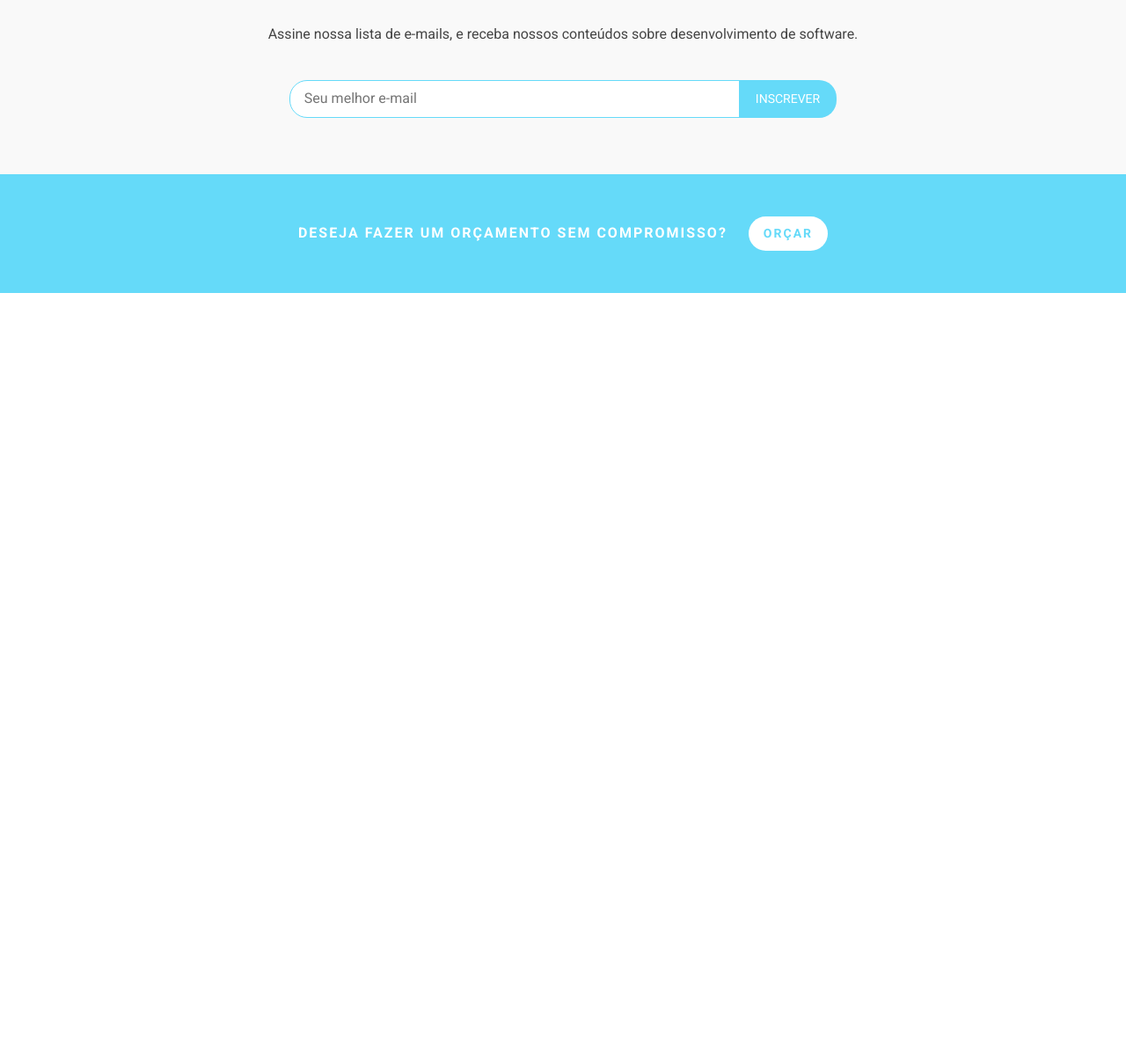
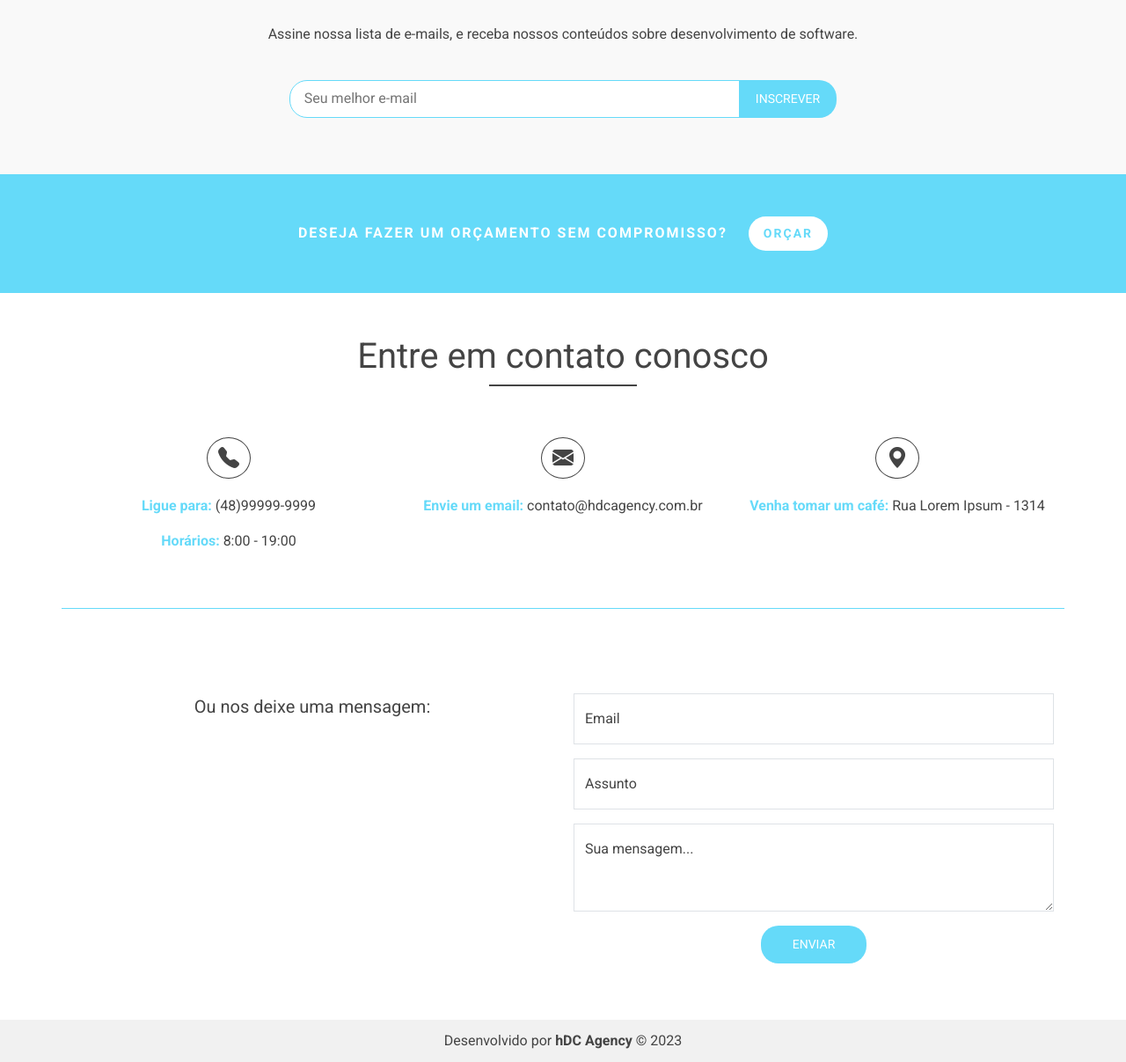
Before and after one commit to julucca/hdc, a plain HTML site: page index.html in a window 1280 px wide. Shown: the part 4409-5616 px from the top of the page at 88% size. Before the commit the page ends 4742 px from the top, so only its background shows below. Drawn offline with nearby package versions, Linux system fonts and the light colour scheme.

Commit message:
feat: creating footer

```diff
--- a/css/styles.css
+++ b/css/styles.css
@@ -54,3 +54,51 @@
         margin-bottom: 2rem;
     }
 }
+
+/* Contact */
+.contact-item {
+    padding-bottom: 3rem;
+    margin-bottom: 3rem;
+    border-bottom: 1px solid var(--secondary-color);
+}
+
+.contact-item i {
+    font-size: 1.5rem;
+    border: 1px solid var(--primary-color);
+    border-radius: 50%;
+    padding: .55rem .75rem;
+}
+
+.contact-title {
+    color: var(--secondary-color);
+    font-weight: 700;
+}
+
+.contact-form input,
+.contact-form textarea {
+    border-radius: 0;
+}
+
+.contact-form .btn {
+    width: 7.5rem;
+}
+
+.contact-form .btn:hover {
+    color: var(--secondary-color);
+}
+
+.copy-container {
+    background-color: #F1F1F1;
+    padding: .75rem 0;
+    text-align: center;
+}
+
+.copy-container a {
+    font-weight: 700;
+    text-decoration: none;
+    color: var(--primary-color);
+}
+
+.copy-container a:hover {
+    color: var(--secondary-color);
+}
--- a/index.html
+++ b/index.html
@@ -350,10 +350,60 @@
                 <a href="#" class="btn global-btn cta-btn">Orçar</a>
             </div>
         </section>
-
-
     </main>
 
+    <footer>
+        <section class="contact-container">
+            <div class="container py-5 text-center">
+                <div class="row mb-3">
+                    <div class="col">
+                        <h3 class="global-title">Entre em contato conosco</h3>
+                    </div>
+                </div>
+                <div class="row mb3 my-5">
+                    <div class="col-md-4 contact-item">
+                        <i class="bi bi-telephone-fill"></i>
+                        <p class="mt-4"><span class="contact-title">Ligue para: </span>(48)99999-9999</p>
+                        <p><span class="contact-title">Horários: </span>8:00 - 19:00</p>
+                    </div>
+                    <div class="col-md-4 contact-item">
+                        <i class="bi bi-envelope-fill"></i>
+                        <p class="mt-4"><span class="contact-title">Envie um email: </span>contato@hdcagency.com.br</p>
+                    </div>
+                    <div class="col-md-4 contact-item">
+                        <i class="bi bi-geo-alt-fill"></i>
+                        <p class="mt-4"><span class="contact-title">Venha tomar um café: </span>Rua Lorem Ipsum - 1314
+                        </p>
+                    </div>
+                </div>
+                <div class="row contact-form">
+                    <div class="col">
+                        <p class="fs-5">Ou nos deixe uma mensagem:</p>
+                    </div>
+                    <form class="col">
+                        <div class="form-floating mb-3">
+                            <input type="email" class="form-control" id="contactEmail" name="email" placeholder="Email">
+                            <label for="contactEmail">Email</label>
+                        </div>
+                        <div class="form-floating mb-3">
+                            <input type="text" class="form-control" id="contactSubject" name="subject"
+                                placeholder="Assunto">
+                            <label for="contactSubject" name="subject">Assunto</label>
+                        </div>
+                        <div class="form-floating mb-3">
+                            <textarea class="form-control" id="contactMessage" name="message"
+                                placeholder="Sua mensagem..." style="height: 100px"></textarea>
+                            <label for="contactMessage">Sua mensagem...</label>
+                        </div>
+                        <button type="submit" class="btn global-btn slider-btn mb-3">Enviar</button>
+                    </form>
+                </div>
+            </div>
+        </section>
+        <section class="container-fluid copy-container">
+            <p class="mb-0">Desenvolvido por <a href="#">hDC Agency</a> &copy; 2023</p>
+        </section>
+    </footer>
 
     <!-- JQuery -->
     <script src="https://code.jquery.com/jquery-3.4.1.min.js"
```
